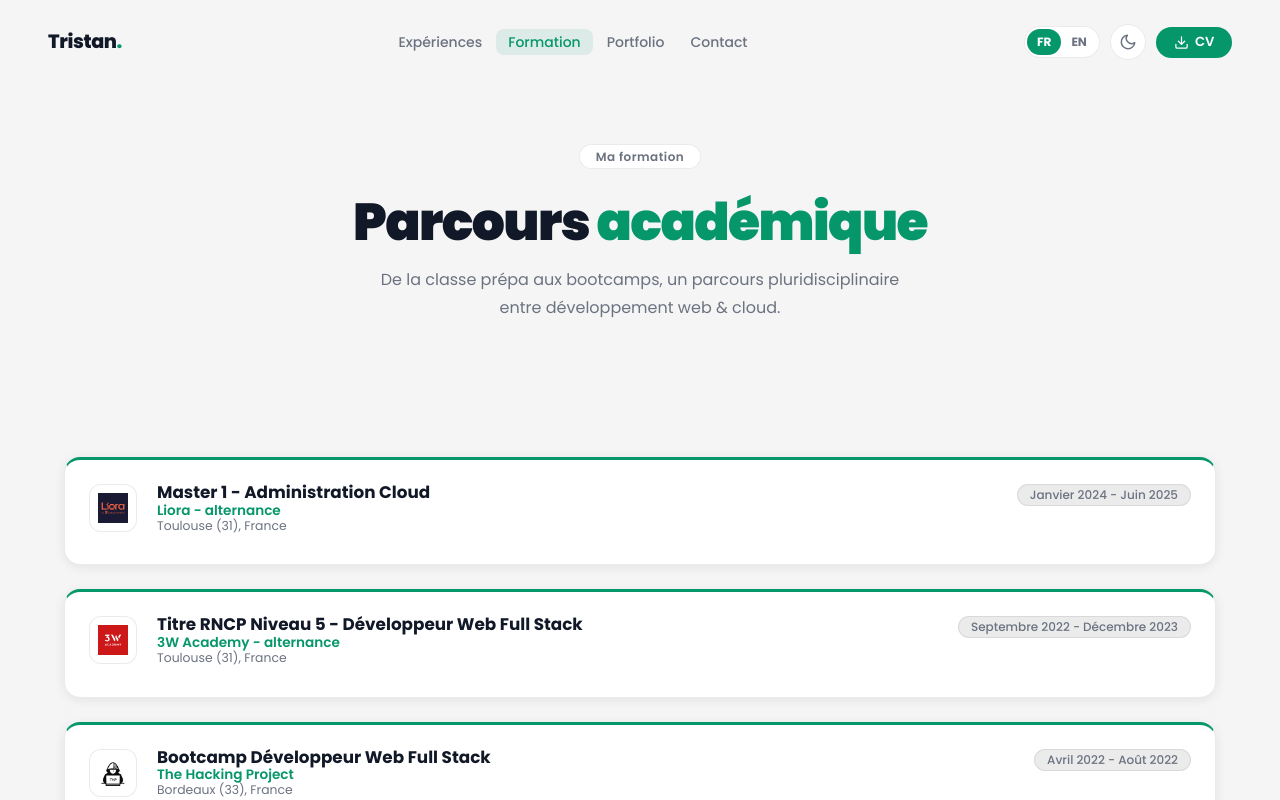
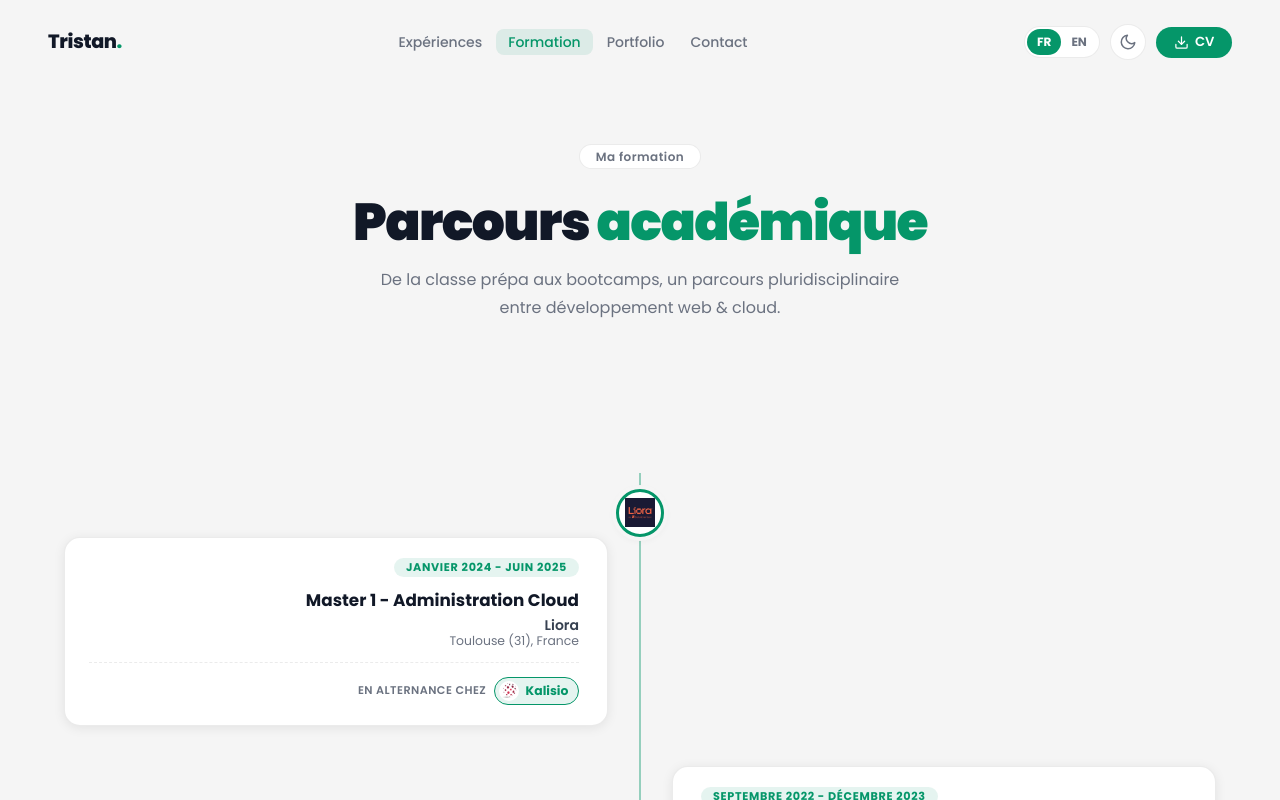
Before and after one commit to tristan-greffe/portfolio, a React (Create React App) app: page /portfolio/education in a window 1280 px wide. Shown: the top 800 px of the page. Built offline with nearby package versions, Linux system fonts and the light colour scheme.

Commit message:
feat: redesign education page as vertical timeline with apprenticeship company badge

```diff
--- a/src/constants/index.js
+++ b/src/constants/index.js
@@ -100,41 +100,45 @@ export const experiences = [
 export const education = [
   {
     degree: { fr: 'Master 1 - Administration Cloud', en: 'Master 1 - Cloud Administration' },
-    school: { fr: 'Liora - alternance', en: 'Liora - apprenticeship' },
+    school: 'Liora',
     location: 'Toulouse (31), France',
     date: { fr: 'Janvier 2024 - Juin 2025', en: 'January 2024 - June 2025' },
-    icon: liora
+    year: '2024',
+    icon: liora,
+    apprenticeshipAt: { name: 'Kalisio', icon: kalisio }
   },
   {
     degree: { fr: 'Titre RNCP Niveau 5 - Développeur Web Full Stack', en: 'RNCP Level 5 - Full Stack Web Developer' },
-    school: { fr: '3W Academy - alternance', en: '3W Academy - apprenticeship' },
+    school: '3W Academy',
     location: 'Toulouse (31), France',
     date: { fr: 'Septembre 2022 - Décembre 2023', en: 'September 2022 - December 2023' },
-    icon: threeWAcademy
+    year: '2022',
+    icon: threeWAcademy,
+    apprenticeshipAt: { name: 'Kalisio', icon: kalisio }
   },
   {
     degree: { fr: 'Bootcamp Développeur Web Full Stack', en: 'Full Stack Web Developer Bootcamp' },
     school: 'The Hacking Project',
     location: 'Bordeaux (33), France',
     date: { fr: 'Avril 2022 - Août 2022', en: 'April 2022 - August 2022' },
-    icon: theHackingProject,
-    description: null
+    year: '2022',
+    icon: theHackingProject
   },
   {
     degree: { fr: 'Classe Préparatoire aux Grandes Écoles - TSI', en: 'Preparatory Class (CPGE) - TSI' },
     school: 'Lycée Pierre Paul Riquet',
     location: 'St Orens de Gameville (31), France',
     date: { fr: 'Septembre 2016 - Juin 2018', en: 'September 2016 - June 2018' },
-    icon: pierrePaulRiquet,
-    description: null
+    year: '2016',
+    icon: pierrePaulRiquet
   },
   {
     degree: { fr: 'Baccalauréat STI2D', en: 'STI2D High School Diploma' },
     school: 'Lycée Pierre Paul Riquet',
     location: 'St Orens de Gameville (31), France',
     date: '2016',
-    icon: pierrePaulRiquet,
-    description: null
+    year: '2016',
+    icon: pierrePaulRiquet
   }
 ]
 
--- a/src/i18n/ui.js
+++ b/src/i18n/ui.js
@@ -61,6 +61,7 @@ export const ui = {
     'page.education.title': 'Parcours',
     'page.education.highlight': 'académique',
     'page.education.desc': 'De la classe prépa aux bootcamps, un parcours pluridisciplinaire entre développement web & cloud.',
+    'education.apprenticeship': 'En alternance chez',
 
     'page.portfolio.badge': 'Sélection de projets',
     'page.portfolio.title': 'Réalisations',
@@ -153,6 +154,7 @@ export const ui = {
     'page.education.title': 'Academic',
     'page.education.highlight': 'background',
     'page.education.desc': 'From prep school to bootcamps, a multidisciplinary path between web development and cloud.',
+    'education.apprenticeship': 'Apprenticeship at',
 
     'page.portfolio.badge': 'Selected work',
     'page.portfolio.title': 'High-impact',
--- a/src/pages/Education.jsx
+++ b/src/pages/Education.jsx
@@ -4,31 +4,40 @@ import { useLanguage, pickLang } from '../context/LanguageContext'
 import { useT } from '../i18n/ui'
 import PageHero from '../components/PageHero'
 
-const EducationCard = ({ item, index, locale }) => {
-  const school = pickLang(item.school, locale)
+const EducationItem = ({ item, index, locale, t }) => {
+  const school = typeof item.school === 'string' ? item.school : pickLang(item.school, locale)
+  const side = index % 2 === 0 ? 'left' : 'right'
+
   return (
     <motion.div
-      className='edu-card'
-      initial={{ opacity: 0, x: -30 }}
-      whileInView={{ opacity: 1, x: 0 }}
-      viewport={{ once: true, amount: 0.15 }}
-      transition={{ duration: 0.5, delay: index * 0.08 }}
+      className={`edu-item edu-item--${side}`}
+      initial={{ opacity: 0, y: 30 }}
+      whileInView={{ opacity: 1, y: 0 }}
+      viewport={{ once: true, amount: 0.2 }}
+      transition={{ duration: 0.5, delay: index * 0.06 }}
     >
-      <div className='edu-card__icon'>
-        <img src={item.icon} alt={school} />
+      <div className='edu-item__marker'>
+        <div className='edu-item__marker-icon'>
+          <img src={item.icon} alt={school} />
+        </div>
       </div>
 
-      <div className='edu-card__body'>
-        <div className='edu-card__header'>
-          <div>
-            <h3>{pickLang(item.degree, locale)}</h3>
-            <p className='edu-card__school'>{school}</p>
-            <p className='edu-card__location'>{item.location}</p>
+      <div className='edu-item__content'>
+        <span className='edu-item__date'>{pickLang(item.date, locale)}</span>
+        <h3 className='edu-item__degree'>{pickLang(item.degree, locale)}</h3>
+        <p className='edu-item__school'>{school}</p>
+        <p className='edu-item__location'>{item.location}</p>
+
+        {item.apprenticeshipAt && (
+          <div className='edu-item__apprenticeship'>
+            <span className='edu-item__apprenticeship-label'>{t('education.apprenticeship')}</span>
+            <div className='edu-item__apprenticeship-company'>
+              <div className='edu-item__apprenticeship-logo'>
+                <img src={item.apprenticeshipAt.icon} alt={item.apprenticeshipAt.name} />
+              </div>
+              <span>{item.apprenticeshipAt.name}</span>
+            </div>
           </div>
-          <span className='edu-card__date'>{pickLang(item.date, locale)}</span>
-        </div>
-        {item.description && (
-          <p className='edu-card__desc'>{pickLang(item.description, locale)}</p>
         )}
       </div>
     </motion.div>
@@ -49,8 +58,9 @@ const Education = () => {
       />
       <section id='education'>
         <div className='edu-timeline'>
+          <div className='edu-timeline__line' />
           {education.map((item, index) => (
-            <EducationCard key={index} item={item} index={index} locale={locale} />
+            <EducationItem key={index} item={item} index={index} locale={locale} t={t} />
           ))}
         </div>
       </section>
--- a/src/scss/components/education.scss
+++ b/src/scss/components/education.scss
@@ -1,98 +1,202 @@
 .edu-timeline {
-  margin-top: 2rem;
-  display: flex;
-  flex-direction: column;
-  gap: 1.5rem;
+  position: relative;
+  margin-top: 3rem;
+  padding: 1rem 0 2rem;
 }
 
-.edu-card {
+.edu-timeline__line {
+  position: absolute;
+  top: 0;
+  bottom: 0;
+  left: 1.25rem;
+  width: 2px;
+  background: linear-gradient(to bottom, var(--accent) 0%, var(--accent) 80%, transparent 100%);
+  opacity: 0.4;
+
+  @include desktop-screen {
+    left: 50%;
+    transform: translateX(-50%);
+  }
+}
+
+.edu-item {
+  position: relative;
   display: grid;
-  grid-template-columns: auto 1fr;
-  gap: 1.25rem;
-  padding: 1.5rem;
+  grid-template-columns: 2.5rem 1fr;
+  gap: 1rem;
+  margin-bottom: 2.5rem;
+
+  &:last-child {
+    margin-bottom: 0;
+  }
+
+  @include desktop-screen {
+    grid-template-columns: 1fr 4rem 1fr;
+    gap: 0;
+    align-items: center;
+
+    &--left .edu-item__content {
+      grid-column: 1;
+      text-align: right;
+      padding-right: 1.75rem;
+
+      .edu-item__date {
+        margin-left: auto;
+      }
+
+      .edu-item__apprenticeship {
+        justify-content: flex-end;
+      }
+    }
+
+    &--right .edu-item__content {
+      grid-column: 3;
+      padding-left: 1.75rem;
+    }
+  }
+}
+
+.edu-item__marker {
+  display: flex;
+  justify-content: center;
+  align-items: flex-start;
+  z-index: 1;
+
+  @include desktop-screen {
+    grid-column: 2;
+    align-items: center;
+  }
+}
+
+.edu-item__marker-icon {
+  width: 2.5rem;
+  height: 2.5rem;
+  border-radius: 50%;
+  border: 3px solid var(--accent);
+  background: var(--bg-card);
+  display: flex;
+  align-items: center;
+  justify-content: center;
+  overflow: hidden;
+  box-shadow: 0 0 0 4px var(--bg-primary), 0 2px 8px var(--shadow);
+  transition: transform 0.25s;
+
+  img {
+    width: 70%;
+    height: 70%;
+    object-fit: contain;
+  }
+
+  .edu-item:hover & {
+    transform: scale(1.08);
+  }
+
+  @include desktop-screen {
+    width: 3rem;
+    height: 3rem;
+  }
+}
+
+.edu-item__content {
+  padding: 1.25rem 1.5rem;
   border-radius: 1rem;
   border: 1px solid var(--border);
-  border-top: 3px solid var(--accent);
   background: var(--bg-card);
   box-shadow: 0 2px 12px var(--shadow);
-  transition: box-shadow 0.25s, transform 0.25s;
+  transition: box-shadow 0.25s, transform 0.25s, border-color 0.25s;
 
   &:hover {
+    border-color: var(--accent);
     box-shadow: 0 6px 24px var(--shadow);
     transform: translateY(-2px);
   }
 }
 
-.edu-card__icon {
-  flex-shrink: 0;
-  width: 3rem;
-  height: 3rem;
-  border-radius: 0.75rem;
-  border: 1px solid var(--border);
+.edu-item__date {
+  display: inline-block;
+  font-size: 0.7rem;
+  font-weight: 700;
+  letter-spacing: 0.06em;
+  text-transform: uppercase;
+  color: var(--accent);
+  padding: 0.25rem 0.75rem;
+  border-radius: 2rem;
+  background: var(--accent-muted);
+  margin-bottom: 0.75rem;
+}
+
+.edu-item__degree {
+  font-size: 1rem;
+  font-weight: 700;
+  color: var(--text-primary);
+  line-height: 1.4;
+  margin-bottom: 0.35rem;
+
+  @include desktop-screen {
+    font-size: 1.05rem;
+  }
+}
+
+.edu-item__school {
+  font-size: 0.875rem;
+  font-weight: 600;
+  color: var(--text-secondary);
+  margin-bottom: 0.2rem;
+}
+
+.edu-item__location {
+  font-size: 0.775rem;
+  color: var(--text-muted);
+}
+
+.edu-item__apprenticeship {
+  display: flex;
+  align-items: center;
+  flex-wrap: wrap;
+  gap: 0.5rem;
+  margin-top: 0.875rem;
+  padding-top: 0.875rem;
+  border-top: 1px dashed var(--border);
+}
+
+.edu-item__apprenticeship-label {
+  font-size: 0.7rem;
+  font-weight: 600;
+  letter-spacing: 0.04em;
+  text-transform: uppercase;
+  color: var(--text-muted);
+}
+
+.edu-item__apprenticeship-company {
+  display: inline-flex;
+  align-items: center;
+  gap: 0.4rem;
+  padding: 0.2rem 0.6rem 0.2rem 0.25rem;
+  border-radius: 2rem;
+  border: 1px solid var(--accent);
+  background: var(--accent-muted);
+
+  span {
+    font-size: 0.775rem;
+    font-weight: 700;
+    color: var(--accent);
+  }
+}
+
+.edu-item__apprenticeship-logo {
+  width: 1.25rem;
+  height: 1.25rem;
+  border-radius: 50%;
   background: #fff;
   display: flex;
   align-items: center;
   justify-content: center;
   overflow: hidden;
-  align-self: start;
+  flex-shrink: 0;
 
   img {
-    width: 65%;
-    height: 65%;
+    width: 75%;
+    height: 75%;
     object-fit: contain;
   }
 }
-
-.edu-card__body {
-  min-width: 0;
-}
-
-.edu-card__header {
-  display: flex;
-  flex-wrap: wrap;
-  justify-content: space-between;
-  align-items: flex-start;
-  gap: 0.5rem;
-  margin-bottom: 0.5rem;
-
-  h3 {
-    font-size: 1.05rem;
-    font-weight: 700;
-    color: var(--text-primary);
-    margin-bottom: 0.2rem;
-  }
-}
-
-.edu-card__school {
-  font-size: 0.85rem;
-  color: var(--accent);
-  font-weight: 600;
-  margin-bottom: 0.15rem;
-}
-
-.edu-card__location {
-  font-size: 0.775rem;
-  color: var(--text-muted);
-}
-
-.edu-card__date {
-  font-size: 0.75rem;
-  color: var(--text-muted);
-  font-weight: 500;
-  white-space: nowrap;
-  padding: 0.25rem 0.75rem;
-  border-radius: 2rem;
-  border: 1px solid var(--border);
-  background: var(--bg-secondary);
-  flex-shrink: 0;
-  align-self: flex-start;
-}
-
-.edu-card__desc {
-  margin-top: 0.75rem;
-  font-size: 0.875rem;
-  line-height: 1.6;
-  color: var(--text-muted);
-  padding-left: 1rem;
-  border-left: 2px solid var(--accent-muted);
-}
```
